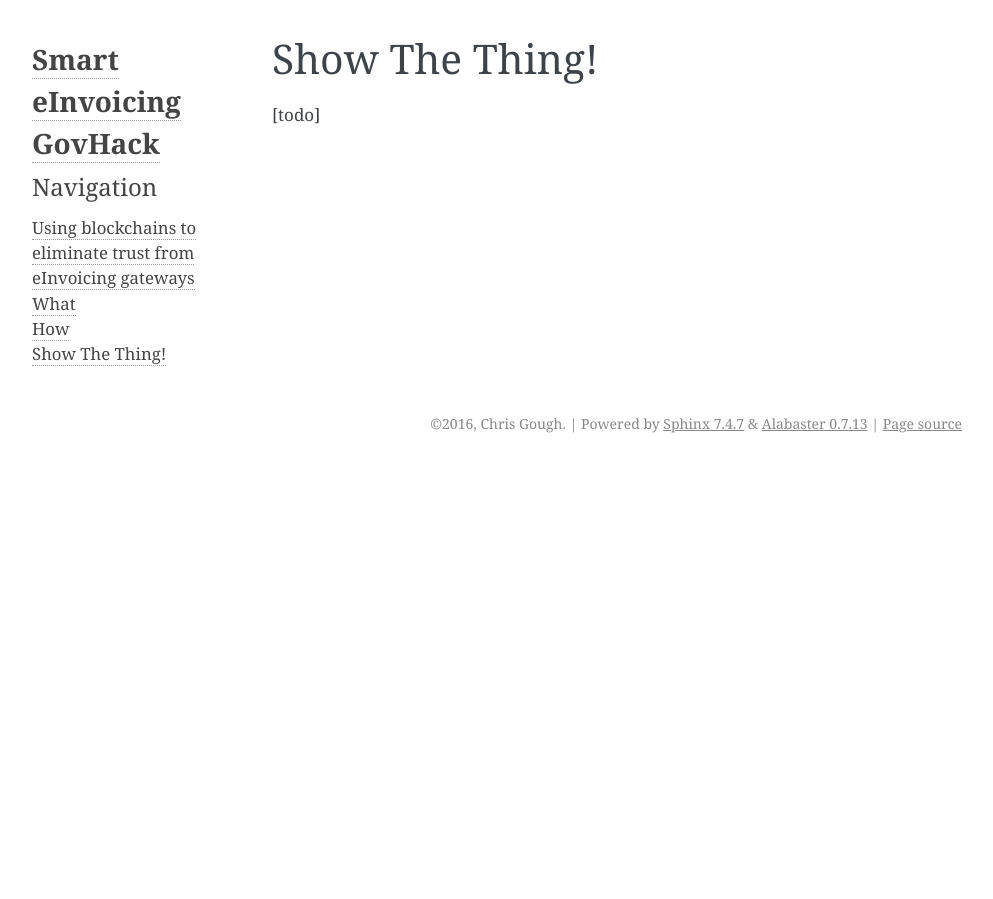
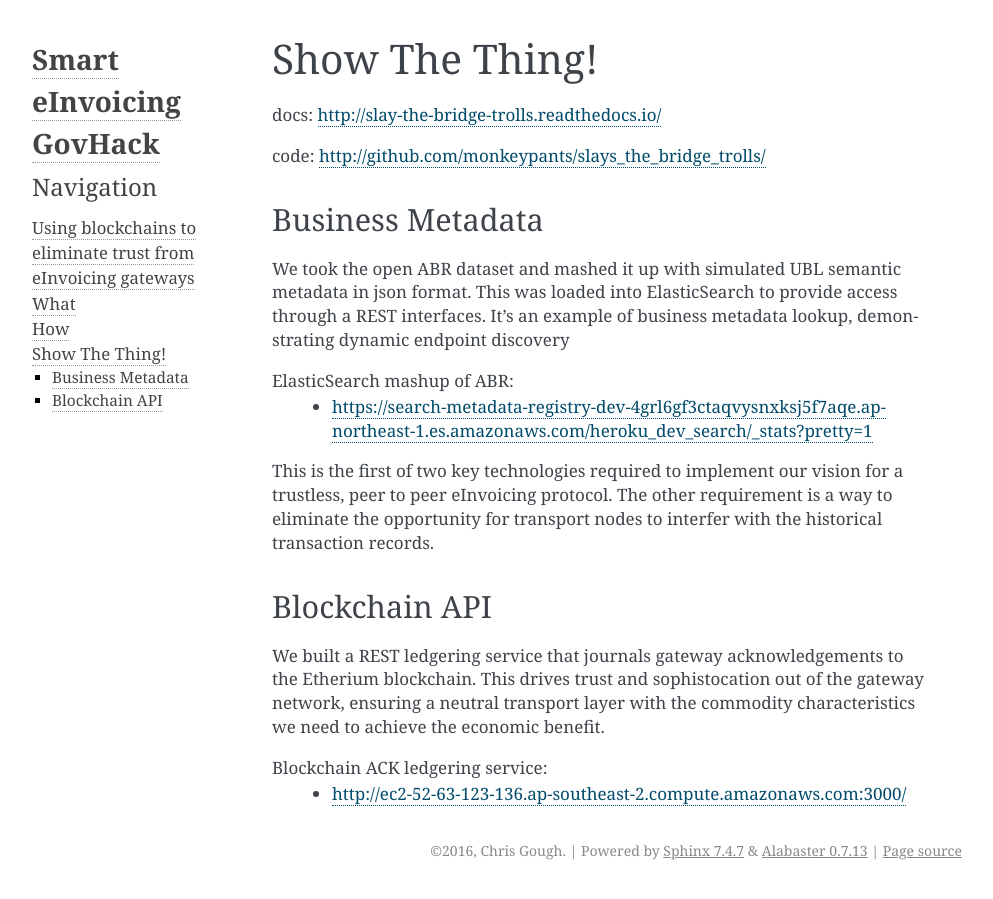
Before and after one commit to monkeypants/OpenDigitalProcurementGovHack2016, a Sphinx documentation site: the page built from docs/showthething.rst, in a window 1280 px wide. Shown: the whole page, without its empty margins (148-1141 px from the left). Built offline with Sphinx 7.4.7, drawn with Linux system fonts in a browser that asks for light colours.

Commit message:
showthething.rst: not todo anymore

```diff
--- a/docs/showthething.rst
+++ b/docs/showthething.rst
@@ -1,4 +1,26 @@
 Show The Thing!
 ===============
 
-[todo]
+docs: http://slay-the-bridge-trolls.readthedocs.io/
+
+code: http://github.com/monkeypants/slays_the_bridge_trolls/
+
+
+Business Metadata
+^^^^^^^^^^^^^^^^^
+
+We took the open ABR dataset and mashed it up with simulated UBL semantic metadata in json format. This was loaded into ElasticSearch to provide access through a REST interfaces. It's an example of business metadata lookup, demonstrating dynamic endpoint discovery
+
+ElasticSearch mashup of ABR:
+ * https://search-metadata-registry-dev-4grl6gf3ctaqvysnxksj5f7aqe.ap-northeast-1.es.amazonaws.com/heroku_dev_search/_stats?pretty=1
+
+This is the first of two key technologies required to implement our vision for a trustless, peer to peer eInvoicing protocol. The other requirement is a way to eliminate the opportunity for transport nodes to interfer with the historical transaction records.
+
+
+Blockchain API
+^^^^^^^^^^^^^^^
+
+We built a REST ledgering service that journals gateway acknowledgements to the Etherium blockchain. This drives trust and sophistocation out of the gateway network, ensuring a neutral transport layer with the commodity characteristics we need to achieve the economic benefit.
+
+Blockchain ACK ledgering service:
+ * http://ec2-52-63-123-136.ap-southeast-2.compute.amazonaws.com:3000/
```
